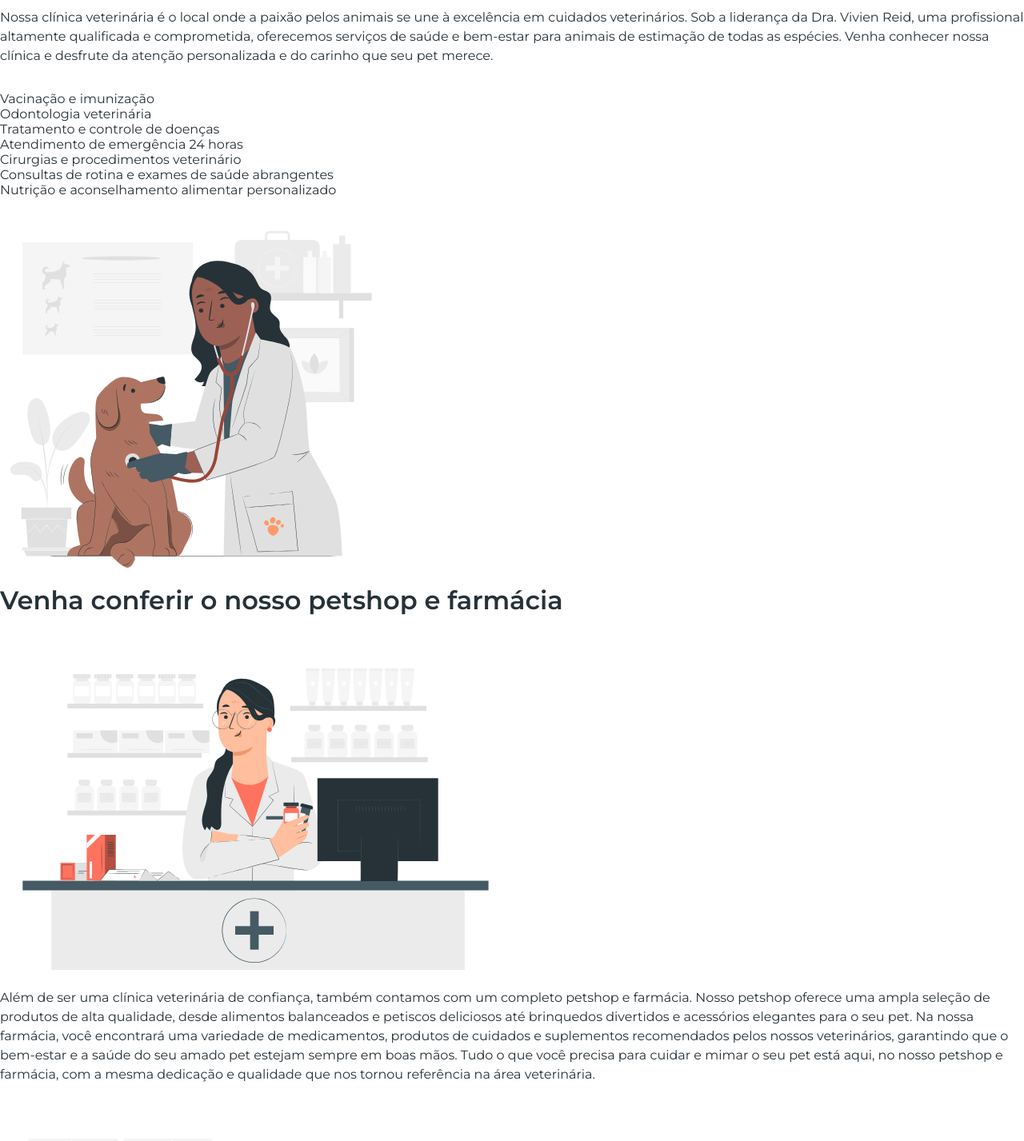
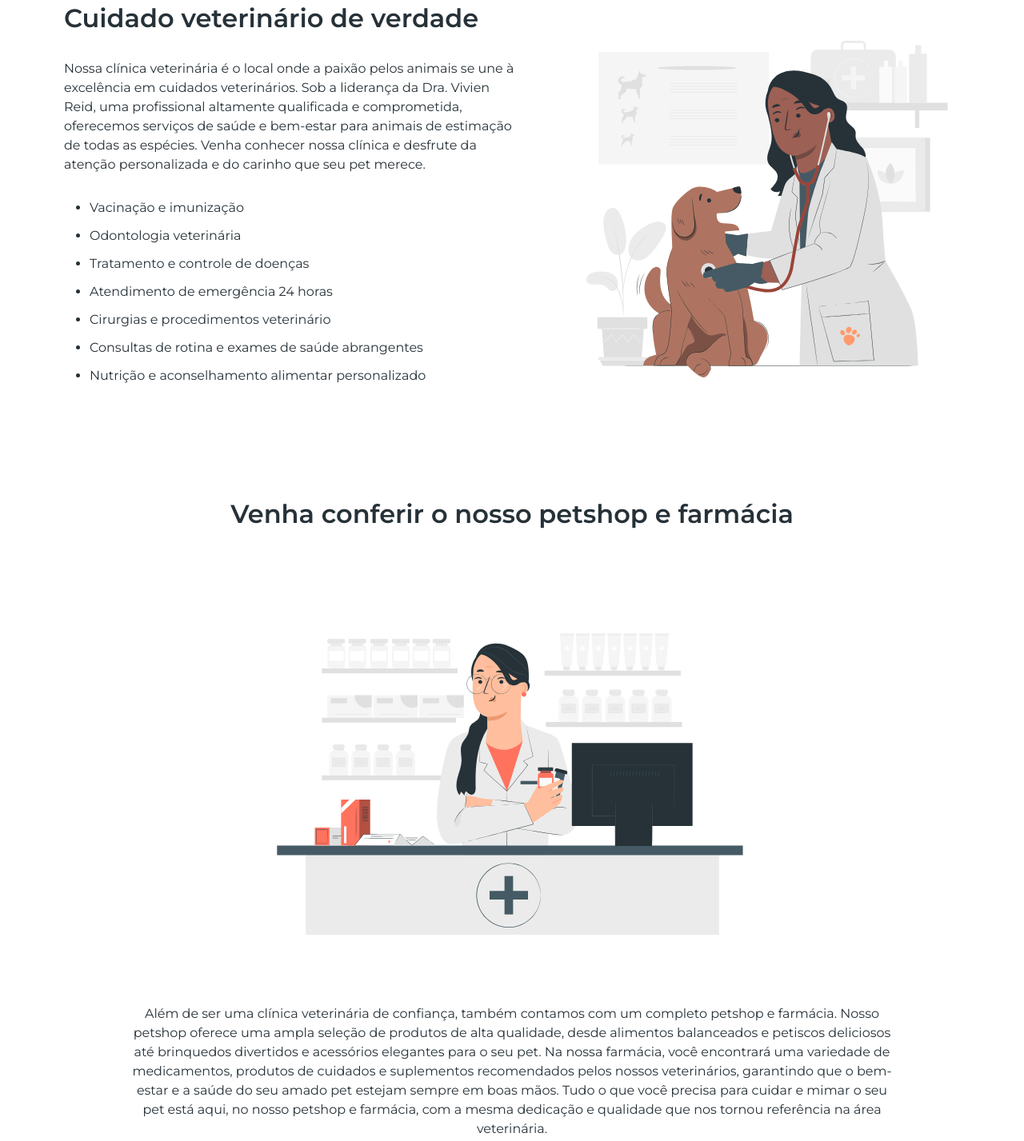
Before and after one commit to JhonataFerreira95/PetLife, a plain HTML site: page PetShoop.html in a window 1280 px wide. Shown: the part 866-2293 px from the top of the page at 80% size. Drawn offline with Linux system fonts and the light colour scheme.

Commit message:
Finalizado as seções da clinica e farmacia

```diff
--- a/PetShoop.css
+++ b/PetShoop.css
@@ -68,3 +68,29 @@ h1, h2 {
     width: 100%;
     z-index: -10;
 }
+
+#clinica {
+    display: flex;
+    align-items: center;
+    gap: 64px;
+    padding: 64px 80px;
+}
+
+#clinica li {
+    margin-bottom: 16px;
+    margin-left: 32px;
+}
+
+#farmacia {
+    padding: 64px 80px;
+    text-align: center;
+}
+
+#farmacia img {
+    margin: 64px auto;
+}
+
+#farmacia .paragrafo {
+    max-width: 950px;
+    margin: 0 auto;
+}
--- a/PetShoop.html
+++ b/PetShoop.html
@@ -106,7 +106,7 @@
                 Ficou alguma dúvida?
             </h2>
 
-            <div>
+            <div class="duvida">
 
                 <h3>
                     Quais serviços são oferecidos pela clínica da PetLife?
@@ -123,7 +123,7 @@
                 </p>
 
             </div>
-            <div>
+            <div class="duvida">
 
                 <h3>Quais espécies de animais a clínica veterinária atende?</h3>
 
@@ -136,7 +136,7 @@
 
             </div>
 
-            <div>
+            <div class="duvida">
 
                 <h3>A clínica da PetLife possui serviços de emergência?</h3>
 
@@ -151,7 +151,7 @@
 
             </div>
 
-              <div>
+              <div class="duvida">
 
                 <h3>A clínica oferece serviços de banho e tosa?</h3>
 
```
